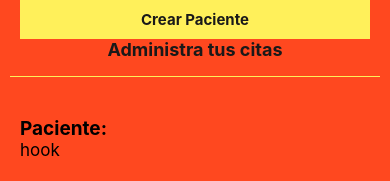
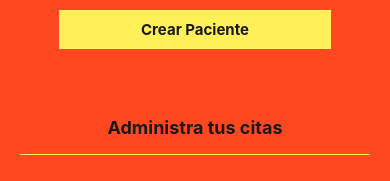
Before and after one commit to acroooo/citasmedicas, a React Native app: screen / in a window 390 px wide. Shown: the part 639-820 px from the top of the page. Built offline with nearby package versions, Linux system fonts and the light colour scheme.

Commit message:
ajustes principal

```diff
--- a/App.js
+++ b/App.js
@@ -25,18 +25,21 @@ const App = () => {
       <View style={styles.contenedor}>
         <Text style={styles.titulo}>APP CITAS MÉDICAS</Text>
 
+        <View style={styles.contenido}>
           <Formulario />
 
           <Text style={styles.subtitulo}>
             {citas.length > 0 ? "Administra tus citas" : "No existen citas"}
           </Text>
           <FlatList
+            style={styles.listado}
             data={citas}
             renderItem={({ item }) => (
               <Cita cita={item} eliminarPaciente={eliminarPaciente} />
             )}
             keyExtractor={(cita) => cita.id}
           />
+        </View>
       </View>
     </>
   );
@@ -45,6 +48,13 @@ const App = () => {
 const styles = StyleSheet.create({
   contenedor: {
     backgroundColor: "#FF481F",
+    flex: 1,
+  },
+  contenido: {
+    flex: 1,
+    marginHorizontal: "2.5%",
+  },
+  listado: {
     flex: 1,
   },
   titulo: {
--- a/componentes/Formulario.js
+++ b/componentes/Formulario.js
@@ -4,9 +4,9 @@ import {
   Text,
   View,
   TextInput,
-  Button,
   TouchableHighlight,
   Alert,
+  ScrollView,
 } from "react-native";
 import DateTimePickerModal from "react-native-modal-datetime-picker";
 
@@ -60,32 +60,35 @@ const Formulario = () => {
   const crearPaciente = (e) => {
     // Validación
     if (
-      (paciente.trim() === "" ||
-        telefono.trim() === "" ||
-        email.trim() === "" ||
-        fecha.trim() === "",
-      hora.trim() === "" || sintomas.trim() === "")
+      paciente.trim() === "" ||
+      telefono.trim() === "" ||
+      email.trim() === "" ||
+      fecha.trim() === "" ||
+      hora.trim() === "" ||
+      sintomas.trim() === ""
     ) {
       // falla la validación
+      mostrarAlerta();
     }
-    console.log(e);
   };
 
   // Muestra alerta si falla la validación
   const mostrarAlerta = () => {
     Alert.alert(
       "Error", // Título
-      "Todos los campos son obligatorios"[ // Mensaje,
+      "Todos los campos son obligatorios",
+      [
+        // Mensaje,
         {
           text: "OK", // Arreglo de botones
-        }
+        },
       ]
     );
   };
 
   return (
     <>
-      <View>
+      <ScrollView style={styles.formulario}>
         <View>
           <Text style={styles.label}>Paciente</Text>
           <TextInput
@@ -151,19 +154,21 @@ const Formulario = () => {
             style={styles.input}
             keyboardType="default"
           />
-          <TouchableHighlight
-            onPress={(e) => crearPaciente}
-            style={styles.button}
-          >
+          <TouchableHighlight onPress={crearPaciente} style={styles.button}>
             <Text style={styles.btnText}>Crear Paciente</Text>
           </TouchableHighlight>
         </View>
-      </View>
+      </ScrollView>
     </>
   );
 };
 
 const styles = StyleSheet.create({
+  formulario: {
+    paddingHorizontal: 20,
+    paddingVertical: 10,
+    marginHorizontal: "2.5%",
+  },
   label: {
     fontWeight: "bold",
     fontSize: 19,
```
Lines whose indentation alone changed are shown as unchanged.
